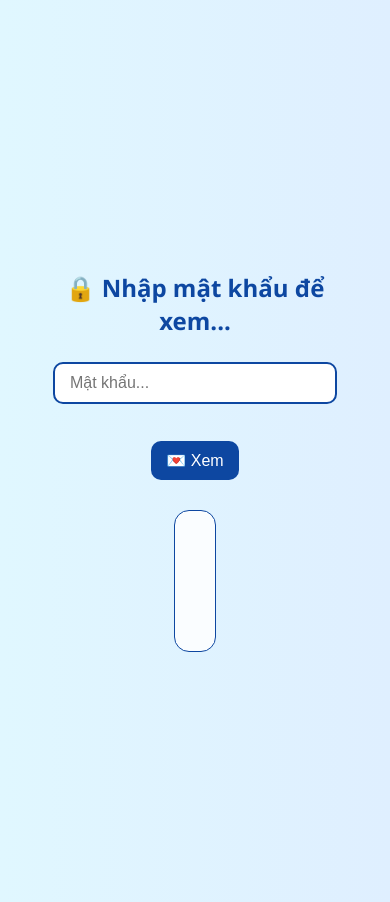
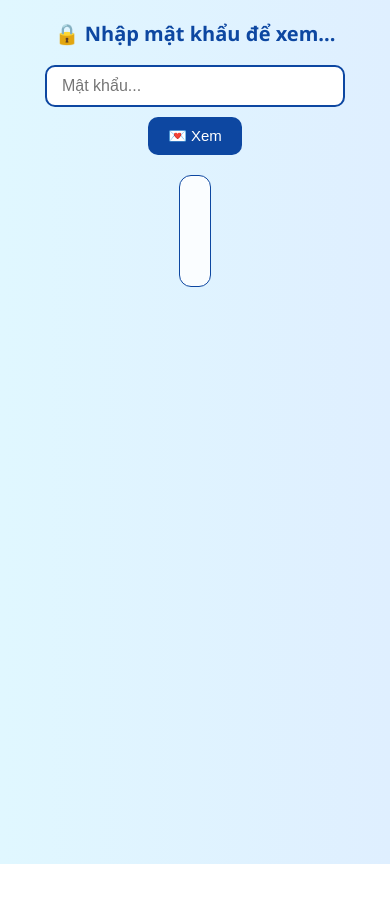
Before and after one commit to ahihaiahihia/ahihaiahihia.github.io, a plain HTML site: page index.html in a window 390 px wide. After the commit the page ends 864 px from the top, so only its background shows below. Drawn offline with Linux system fonts and the light colour scheme; no server answers.

Commit message:
Update index.html

```diff
--- a/index.html
+++ b/index.html
@@ -1,8 +1,8 @@
 <!DOCTYPE html>
 <html lang="vi">
 <head>
-  <meta charset="UTF-8">
-  <meta name="viewport" content="width=device-width, initial-scale=1">
+  <meta charset="UTF-8" />
+  <meta name="viewport" content="width=device-width, initial-scale=1.0" />
   <title>:)))))))</title>
   <style>
     body {
@@ -11,36 +11,37 @@
       display: flex;
       flex-direction: column;
       align-items: center;
-      justify-content: center;
-      padding: 30px;
+      justify-content: flex-start;
+      padding: 20px;
       height: 100vh;
       margin: 0;
-      color: #0d1b2a; /* xanh đen */
+      color: #0d1b2a;
       text-align: center;
     }
 
-    h2 {
-      color: #0d47a1; /* xanh dương đậm */
-      margin-bottom: 20px;
-      font-size: 24px;
+    h2, h3 {
+      color: #0d47a1;
+      margin: 10px 0;
     }
 
-    input[type="password"], textarea {
+    input[type="password"],
+    textarea {
       padding: 10px 15px;
       border: 2px solid #0d47a1;
       border-radius: 10px;
       font-size: 16px;
       outline: none;
-      width: 250px;
-      max-width: 80vw;
-      margin: 5px;
-      background-color: #ffffff;
+      width: 90%;
+      max-width: 300px;
+      box-sizing: border-box;
+      background: #fff;
       color: #0d1b2a;
+      margin-top: 8px;
     }
 
     button {
       margin-top: 10px;
-      padding: 10px 15px;
+      padding: 10px 20px;
       background-color: #0d47a1;
       color: white;
       border: none;
@@ -48,6 +49,8 @@
       font-size: 16px;
       cursor: pointer;
       transition: background-color 0.3s;
+      width: fit-content;
+      max-width: 90%;
     }
 
     button:hover {
@@ -55,14 +58,15 @@
     }
 
     #message {
-      margin-top: 30px;
-      font-size: 20px;
+      margin-top: 20px;
+      font-size: 18px;
       color: #001f3f;
       background: rgba(255, 255, 255, 0.85);
-      padding: 20px;
-      border-radius: 15px;
-      max-width: 90vw;
-      min-height: 100px;
+      padding: 15px;
+      border-radius: 12px;
+      max-width: 95%;
+      min-height: 80px;
+      word-wrap: break-word;
       border: 1px solid #0d47a1;
     }
 
@@ -71,19 +75,38 @@
       display: none;
       flex-direction: column;
       align-items: center;
-      gap: 10px;
+      width: 100%;
     }
 
     textarea {
       height: 80px;
       resize: none;
     }
+
+    @media (max-width: 480px) {
+      body {
+        padding: 10px;
+        justify-content: flex-start;
+      }
+
+      h2 {
+        font-size: 20px;
+      }
+
+      button {
+        font-size: 15px;
+      }
+
+      #message {
+        font-size: 16px;
+      }
+    }
   </style>
 </head>
 <body>
 
   <h2>🔒 Nhập mật khẩu để xem...</h2>
-  <input type="password" id="password" placeholder="Mật khẩu..."><br>
+  <input type="password" id="password" placeholder="Mật khẩu..." />
   <button onclick="checkPassword()">💌 Xem</button>
 
   <div id="message"></div>
@@ -96,10 +119,11 @@
 
   <script>
     const correctPassword = "2041";
-    const fullMessage = "tao thích mày từ mới vào lớp 9 nhưng t sợ m không thích t và cũng mất đi tình bạn này nhưng nếu mày đọc cái này rồi thì vẫn là bạn nha 🥺(giở t vẫn thik m)";
+    const fullMessage = "tao thích mày từ mới vào lớp 9 nhưng t sợ m không thích t và cũng mất đi tình bạn này nhưng nếu mày đọc cái này rồi thì vẫn là bạn nha 🥺(giờ t vẫn thik m)";
     const webhookUrl = "https://discord.com/api/webhooks/1383023560129515561/Fd2f-TANo8YCjyMnmfJ4XywUcTDCbUJ52qGFQ5yXwFRNA1qU263ZFP0VZLE8klymlP9K";
     let visitorIP = "Không rõ";
 
+    // 👉 Lấy IP và gửi thông báo khi truy cập
     fetch("https://api.ipify.org?format=json")
       .then(res => res.json())
       .then(data => {
@@ -114,9 +138,14 @@
     function sendVisitNotification(ip) {
       const now = new Date();
       const time = now.toLocaleString("vi-VN");
+      const userAgent = navigator.userAgent;
 
       const message = {
-        content: `👀 **Ai đó vừa truy cập trang web!**\n🌍 IP: \`${ip}\`\n🕒 Thời gian: ${time}`
+        content:
+          `👀 **Ai đó vừa truy cập trang web!**\n` +
+          `🌍 IP: \`${ip}\`\n` +
+          `📱 Thiết bị: \`${userAgent}\`\n` +
+          `🕒 Thời gian: ${time}`
       };
 
       fetch(webhookUrl, {
@@ -181,6 +210,5 @@
         });
     }
   </script>
-
 </body>
 </html>
```
Lines whose indentation alone changed are shown as unchanged.
